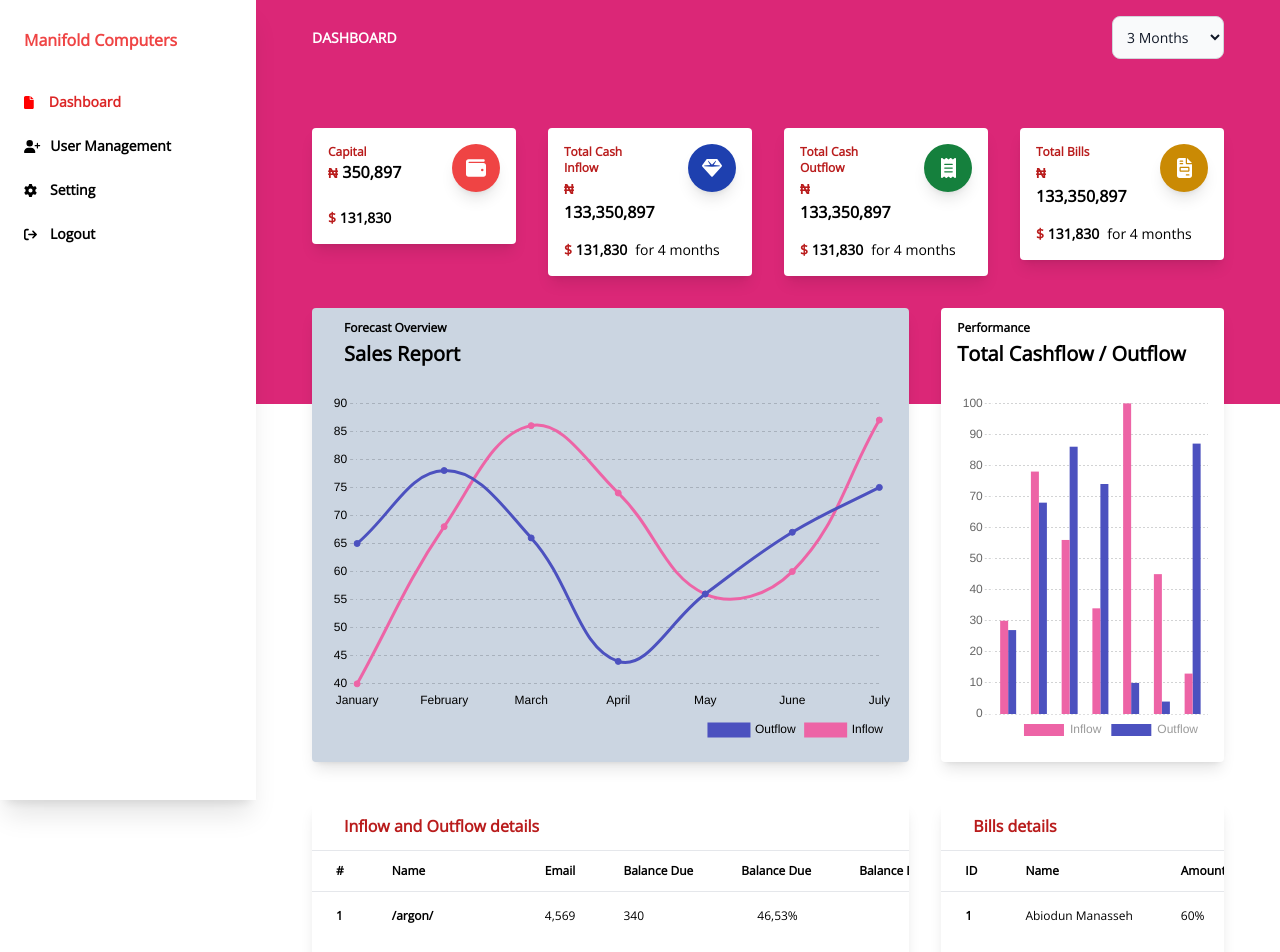
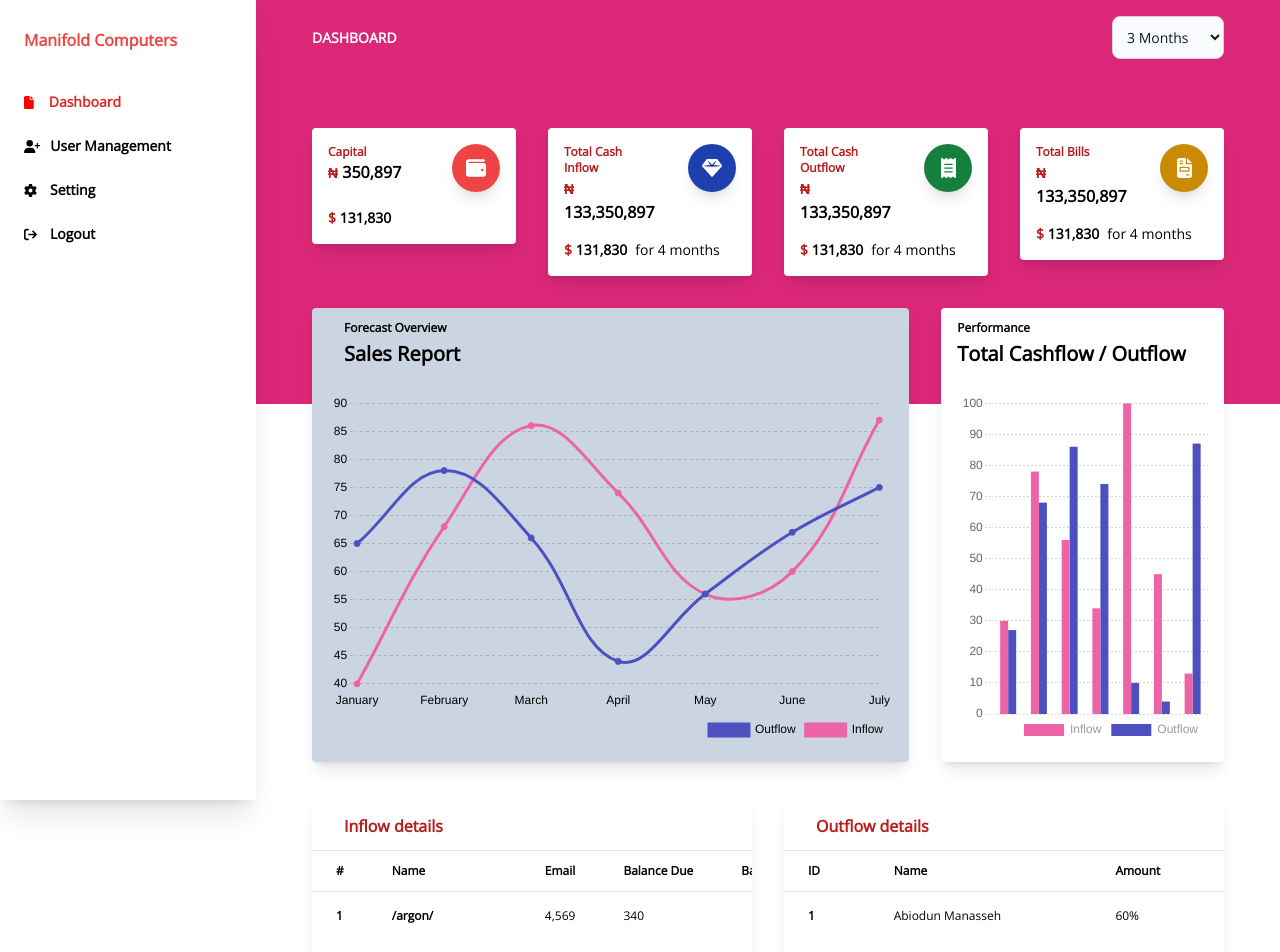
Before and after one commit to Manifoldcomputerslimited/financial-forecast-frontend, a React (Create React App) app: page / in a window 1280 px wide. Shown: the top 952 px of the page. Built offline with nearby package versions, Linux system fonts and the light colour scheme.

Commit message:
refactor: update dashboard

```diff
--- a/src/pages/Dashboard.js
+++ b/src/pages/Dashboard.js
@@ -179,13 +179,13 @@ const Dashboard = () => {
 						<BarChart />
 					</div>
 					<div className="flex flex-wrap mt-4">
-						<div className="w-full xl:w-8/12 mb-12 xl:mb-0 px-4">
+						<div className="w-full xl:w-6/12 mb-12 xl:mb-0 px-4">
 							<div className="relative flex flex-col min-w-0 break-words bg-white w-full mb-6 shadow-lg rounded">
 								<div className="rounded-t mb-0 px-4 py-3 border-0">
 									<div className="flex flex-wrap items-center">
 										<div className="relative w-full px-4 max-w-full flex-grow flex-1">
 											<h3 className="font-semibold text-base text-red-700">
-												Inflow and Outflow details
+												Inflow details
 											</h3>
 										</div>
 										{/* <div className="relative w-full px-4 max-w-full flex-grow flex-1 text-right">
@@ -324,13 +324,13 @@ const Dashboard = () => {
 							</div>
 						</div>
 
-						<div className="w-full xl:w-4/12 px-4">
+						<div className="w-full xl:w-6/12 px-4">
 							<div className="relative flex flex-col min-w-0 break-words bg-white w-full mb-6 shadow-lg rounded">
 								<div className="rounded-t mb-0 px-4 py-3 border-0">
 									<div className="flex flex-wrap items-center">
 										<div className="relative w-full px-4 max-w-full flex-grow flex-1">
 											<h3 className="font-semibold text-base text-red-700">
-												Bills details
+												Outflow details
 											</h3>
 										</div>
 										{/* <div className="relative w-full px-4 max-w-full flex-grow flex-1 text-right">
```
